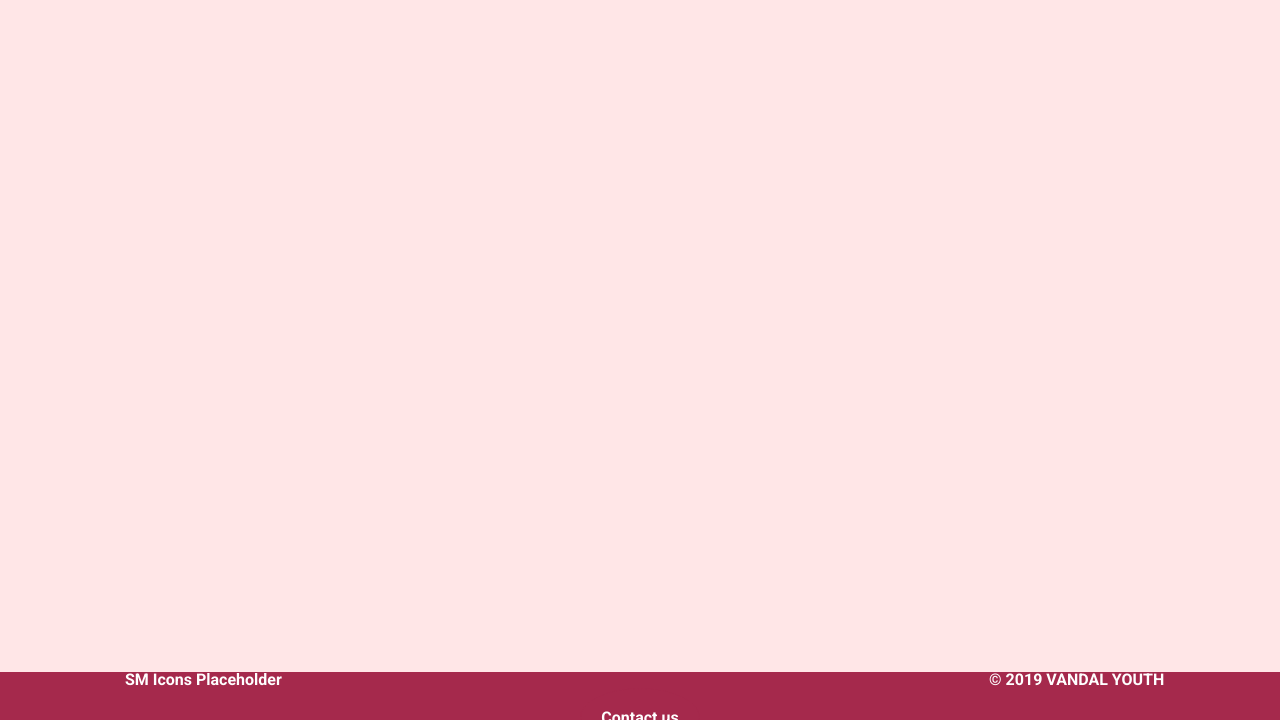
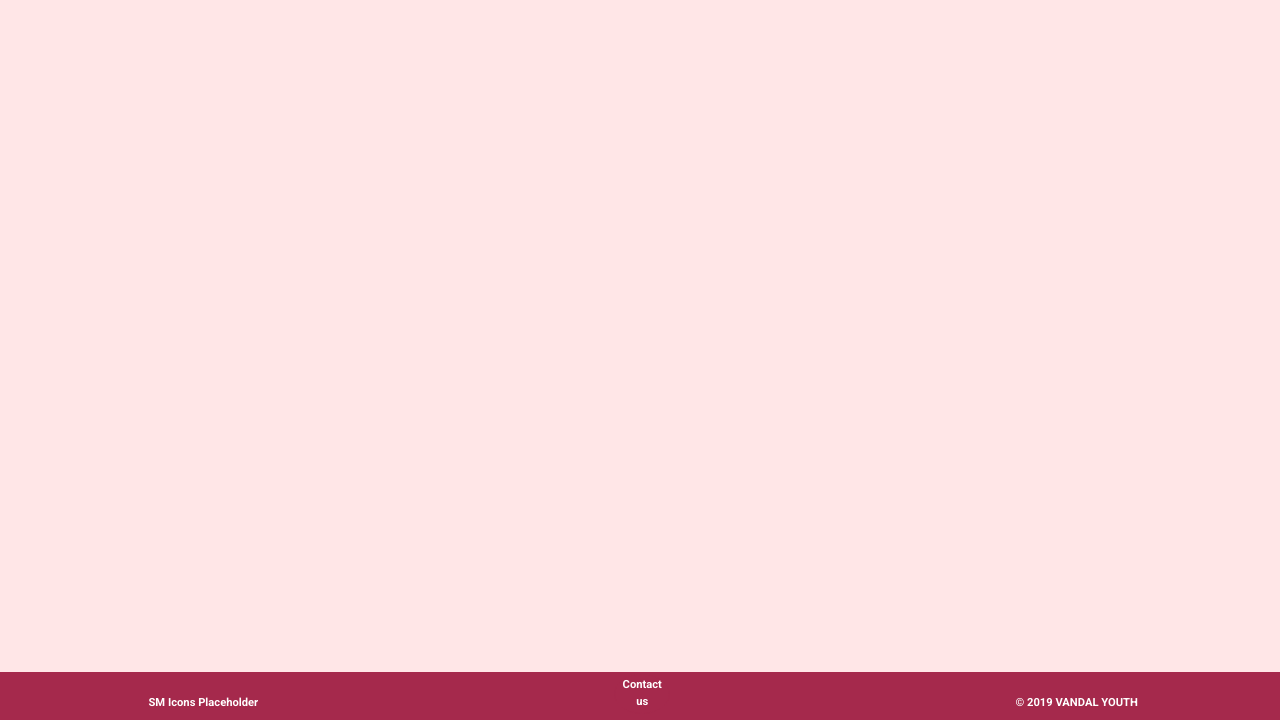
Before and after one commit to dof-bull/ci_milestone_project_1_Vandal_Youth, a plain HTML site: page index.html in a window 1280 px wide. Shown: the part 80-800 px from the top of the page. Drawn offline with nearby package versions, Linux system fonts and the light colour scheme.

Commit message:
Header and footer aligned

```diff
--- a/assets/css/style.css
+++ b/assets/css/style.css
@@ -75,27 +75,33 @@ nav a:hover {
 /* Footer */
 
 .footer {
+
+    position: fixed;
     font-weight: bold;
-    position: fixed;
     width: 100%;
     left: 0;
     bottom: 0;
     background-color: #a5294c;
     color: white;
     text-align: center;
-    font-size: 100%;
+    font-size: 70%;
     line-height: 100%;
     height: 6%;
-    display: inline-block;
     margin-left: 2.5%;
     list-style: none;
     margin: 0 auto;
     padding: 0;
-    vertical-align: middle;
+    display: block;
+    justify-content: center;
+    align-items: center;
 }
 
 .footer-section {
-    position: relative;
+    display: flex;
+    align-items: center;
+    justify-content: center;
+    left: 0;
+    bottom: 0;
 }
 
 /* Modal */
@@ -114,7 +120,7 @@ nav a:hover {
     background-color: #a5294c;
     border-color: #a5294c;
     font-size: 100%;
-    max-width: 120px;
+    max-width: 100%;
     display: inline-block;
     padding: 4%;
     margin: 4%;
```
Also changed, not shown: .c9/metadata/environment/assets/css/style.css, .c9/metadata/environment/index.html, 2 other files.
